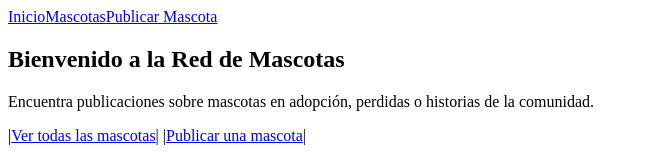
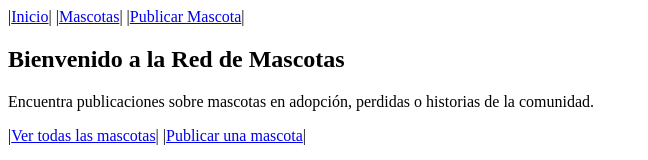
Before and after one commit to Peschke/MascotaApp, a React (Vite) app: page / in a window 1280 px wide. Shown: the top 160 px of the page, without its empty margins (0-648 px from the left). Built offline with nearby package versions, Linux system fonts and the light colour scheme.

Commit message:
fix: agregar espacios a enlaces para mejor vista

```diff
--- a/src/App.jsx
+++ b/src/App.jsx
@@ -8,9 +8,12 @@ function App() {
       <BrowserRouter>
         <header>
           <nav>
-            <NavLink to="/">Inicio</NavLink>
-            <NavLink to="/mascotas">Mascotas</NavLink>
-            <NavLink to="/mascotas/nueva">Publicar Mascota</NavLink>
+            |
+            <NavLink to="/">Inicio</NavLink>|
+            |
+            <NavLink to="/mascotas">Mascotas</NavLink>|
+            |
+            <NavLink to="/mascotas/nueva">Publicar Mascota</NavLink>|
           </nav>
         </header>
 
--- a/src/pages/HomePage.jsx
+++ b/src/pages/HomePage.jsx
@@ -11,11 +11,11 @@ function HomePage() {
 
         <div>
         |
-          <NavLink to="/mascotas/">
+          <NavLink to="/mascotas">
             Ver todas las mascotas
           </NavLink>
         |   |
-          <NavLink to="/mascotas/nueva/">
+          <NavLink to="/mascotas/nueva">
             Publicar una mascota
           </NavLink>
         |
```
